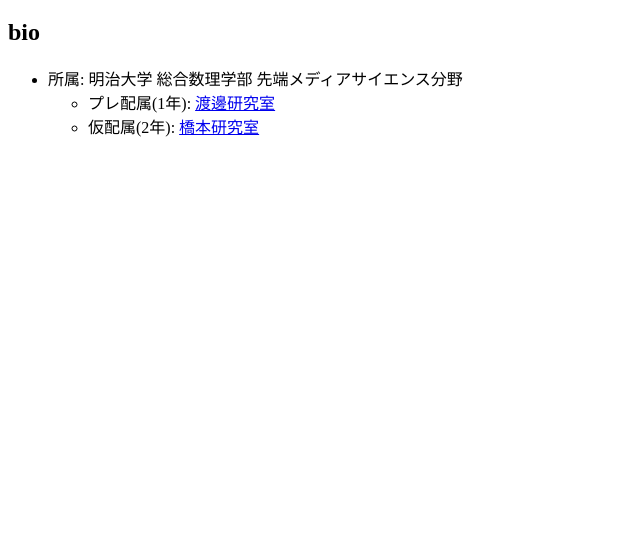
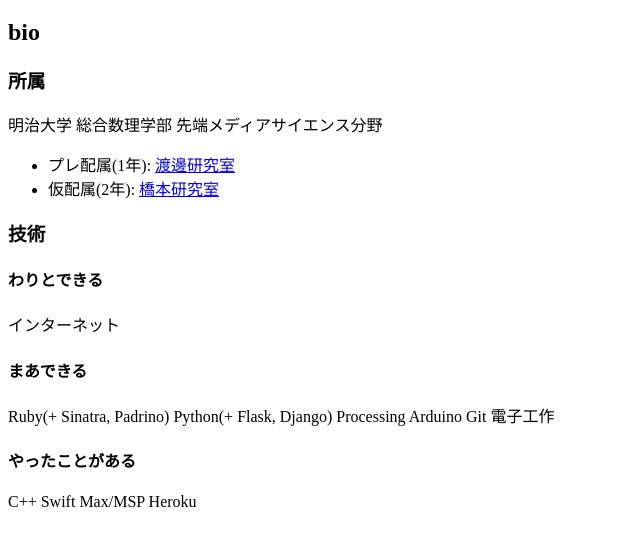
Before and after one commit to mactkg/tkgdis.co, a plain HTML site: page index.html in a window 1280 px wide. Shown: the part 47-592 px from the top of the page, without its empty margins (0-640 px from the left). Drawn offline with Linux system fonts and the light colour scheme.

Commit message:
Update index.html

```diff
--- a/index.html
+++ b/index.html
@@ -6,12 +6,22 @@
 <body>
   <h1><em><a href="http://tkgdis.co">tkgdis.co</a></em></h1>
   <h2>bio</h2>
-  <ul>
-    <li>所属: 明治大学 総合数理学部 先端メディアサイエンス分野</li>
+  <div class="elem">
+    <h3>所属</h3>
+    <p>明治大学 総合数理学部 先端メディアサイエンス分野</p>
     <ul>
       <li>プレ配属(1年): <a href="http://keita-lab.jp/">渡邊研究室</a></li>
       <li>仮配属(2年): <a href="http://s-hashimoto.org/">橋本研究室</a></li>
     </ul>
-  </ul>
+  </div>
+  <div class="elem">
+    <h3>技術</h3>
+    <h4>わりとできる</h4>
+    <p>インターネット</p>
+    <h4>まあできる</h4>
+    <p>Ruby(+ Sinatra, Padrino) Python(+ Flask, Django) Processing Arduino Git 電子工作</p>
+    <h4>やったことがある</h4>
+    <p>C++ Swift Max/MSP Heroku</p>
+  </div>
 </body>
 </html>
```
